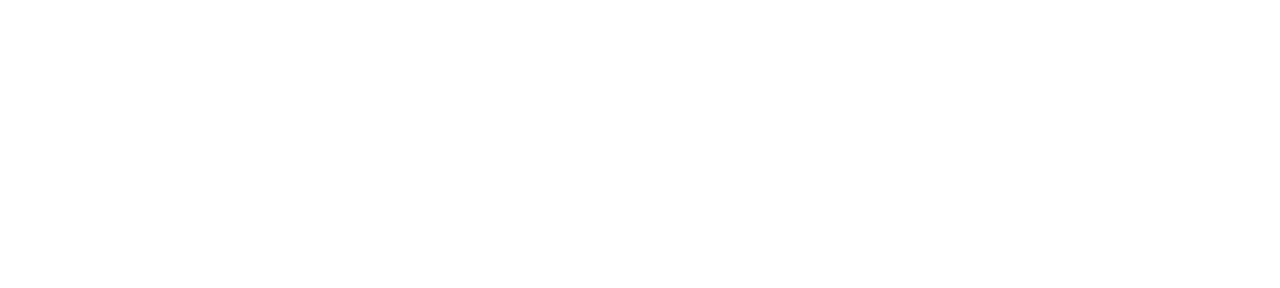
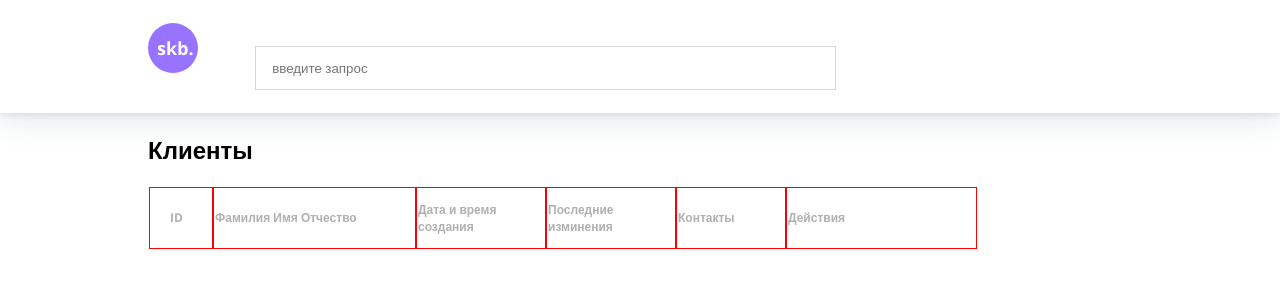
Before and after one commit to Shafeevms/newjs-CRM, a website built with webpack: page src/index.html in a window 1280 px wide. Built offline with nearby package versions, Linux system fonts and the light colour scheme.

Commit message:
some layout

```diff
--- a/src/index.css
+++ b/src/index.css
@@ -0,0 +1,76 @@
+* {
+  box-sizing: border-box;
+  font-family: 'Open Sans', sans-serif;
+}
+
+body {
+  padding: 0;
+  margin: 0;
+}
+
+.container {
+  margin: 0 auto;
+  max-width: 984px;
+}
+
+.header {
+  padding: 23px 0;
+  box-shadow: 0px 9.03012px 27.0904px rgba(176, 190, 197, 0.32), 0px 3.38629px 5.64383px rgba(176, 190, 197, 0.32);
+}
+
+.header__logo {
+  margin-right: 53px;
+}
+.header__input {
+  padding-left: 16px;
+  width: 581px;
+  height: 44px;
+  border: 1px solid rgba(51, 51, 51, 0.2);
+}
+.title {
+  font-weight: 700;
+  font-size: 24px;
+}
+
+.table {
+}
+.table__header {
+}
+.table__title {
+  text-align: start;
+  font-size: 12px;
+  color: #b0b0b0;
+  outline: 1px solid red;
+}
+
+.table__title:nth-child(1) {
+  padding-left: 20px;
+  width: 62px;
+}
+
+.table__title:nth-child(2) {
+  width: 201px;
+}
+
+.table__title:nth-child(3) {
+  width: 128px;
+}
+
+.table__title:nth-child(4) {
+  width: 128px;
+}
+
+.table__title:nth-child(5) {
+  width: 108px;
+}
+
+.table__title:nth-child(6) {
+  width: 189px;
+}
+
+.table__title-text {
+  font-size: 12px;
+}
+
+.table__title-icon {
+}
--- a/src/index.html
+++ b/src/index.html
@@ -4,8 +4,46 @@
   <meta charset="UTF-8">
   <meta name="viewport" content="width=device-width, initial-scale=1.0">
   <title><%= htmlWebpackPlugin.options.title %></title>
+  <link rel="preconnect" href="https://fonts.gstatic.com">
+  <link href="https://fonts.googleapis.com/css2?family=Open+Sans:wght@400;700&display=swap" rel="stylesheet">
 </head>
 <body>
-  <div id="root"></div>
+  <header class="header">
+    <div class="container">
+      <img src="./img/logo.svg" alt="logo" class="header__logo">
+      <input type="text" class="header__input" placeholder="введите запрос">
+    </div>
+  </header>
+  <main class="main">
+    <div class="container">
+      <h2 class="title">Клиенты</h2>
+      <table class="table">
+        <tr class="table__header">
+          <th class="table__title">
+            <h3 class="table__title-text">ID</h3>
+            <span class="table__title-icon"></span>
+          </th>
+          <th class="table__title">
+            <h3 class="table__title-text">Фамилия Имя Отчество</h3>
+            <span class="table__title-icon"></span>
+          </th>
+          <th class="table__title">
+            <h3 class="table__title-text">Дата и время создания</h3>
+            <span class="table__title-icon"></span>
+          </th>
+          <th class="table__title">
+            <h3 class="table__title-text">Последние изминения</h3>
+            <span class="table__title-icon"></span>
+          </th>
+          <th class="table__title">
+            <h3 class="table__title-text">Контакты</h3>
+          </th>
+            <th class="table__title">
+              <h3 class="table__title-text">Действия</h3>
+            </th>
+        </tr>
+      </table>
+    </div>
+  </main>
 </body>
 </html>
```
Also changed, not shown: src/img/logo.svg (added), src/index.js (line endings or trailing spaces).
